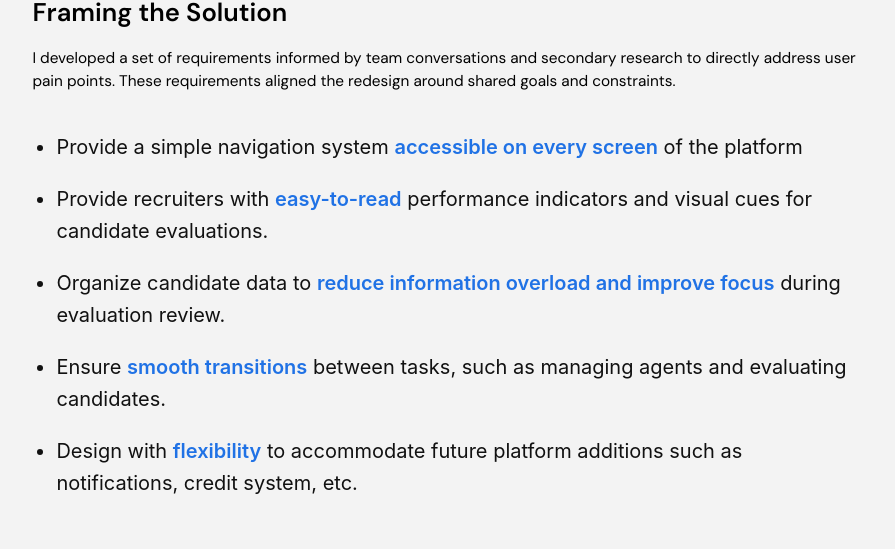
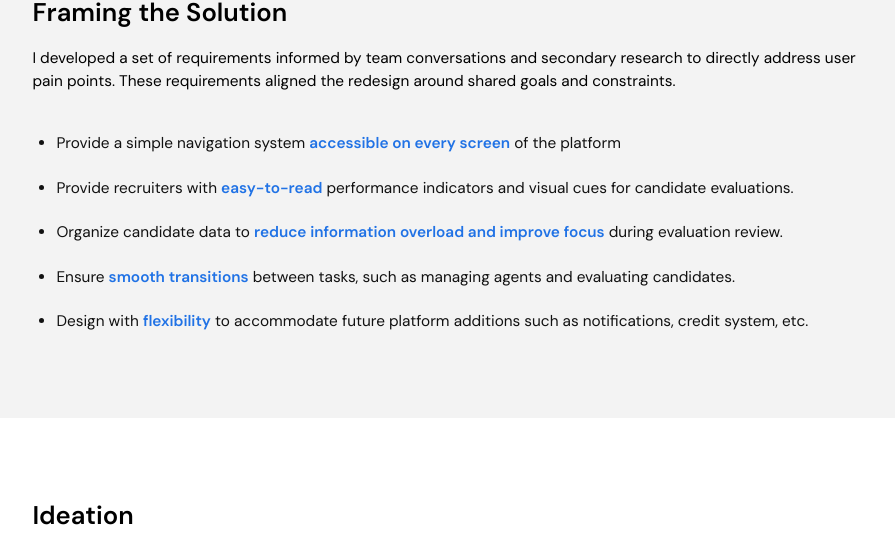
Before and after one commit to Katiiesun/portfolio, a React (Create React App) app: page /heymilo in a window 1280 px wide. Shown: the part 3495-4044 px from the top of the page, without its empty margins (198-1093 px from the left). Built offline with nearby package versions, Linux system fonts and the light colour scheme.

Commit message:
quick fix

```diff
--- a/src/static/heymilo.css
+++ b/src/static/heymilo.css
@@ -164,10 +164,13 @@
   .design-principles ul {
     list-style-type: disc;
     padding-left: 1.5rem;
+
   }
 
   .design-principles li {
-    font-size: 1.25rem;
+    font-size: 1.2vw;
+    font-family: "DM Sans", sans-serif;
+    font-optical-sizing: auto;
     line-height: 1.6;
     margin-bottom: 1.25rem;
     color: #111;
```
